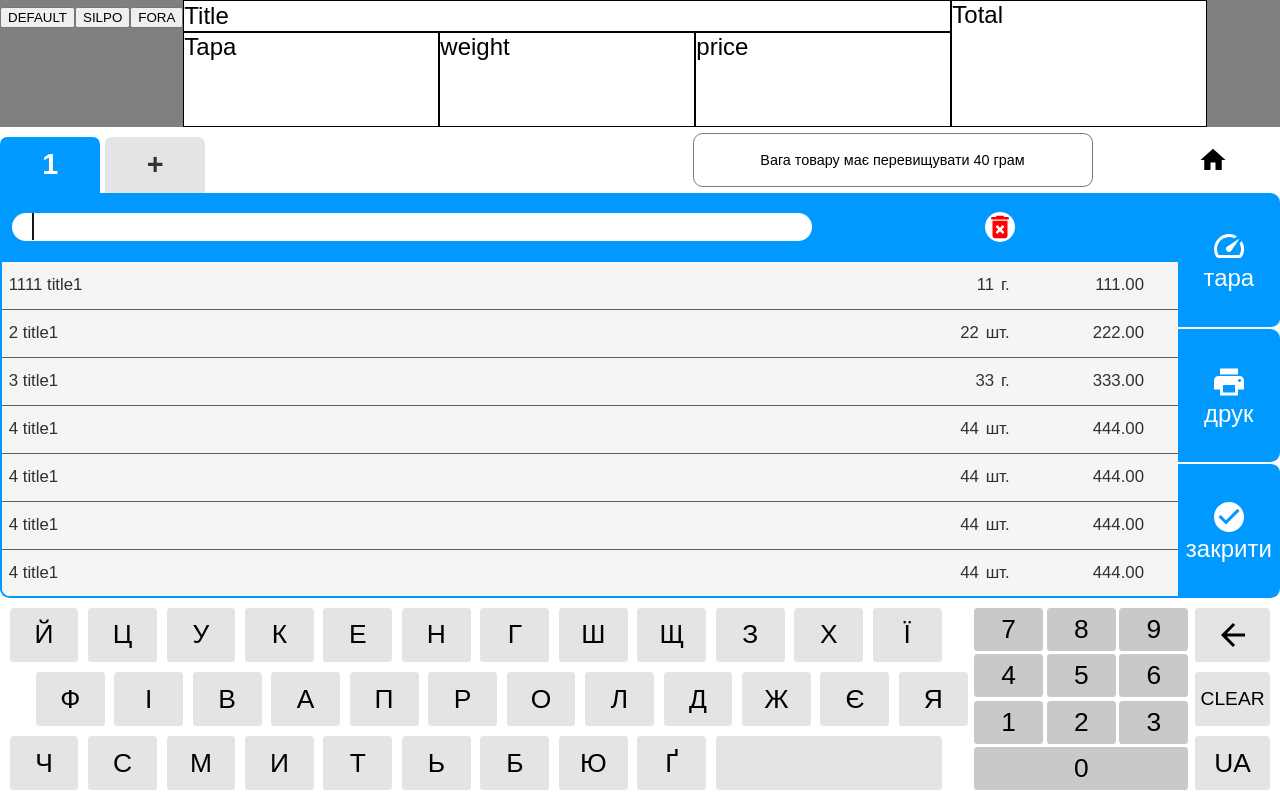
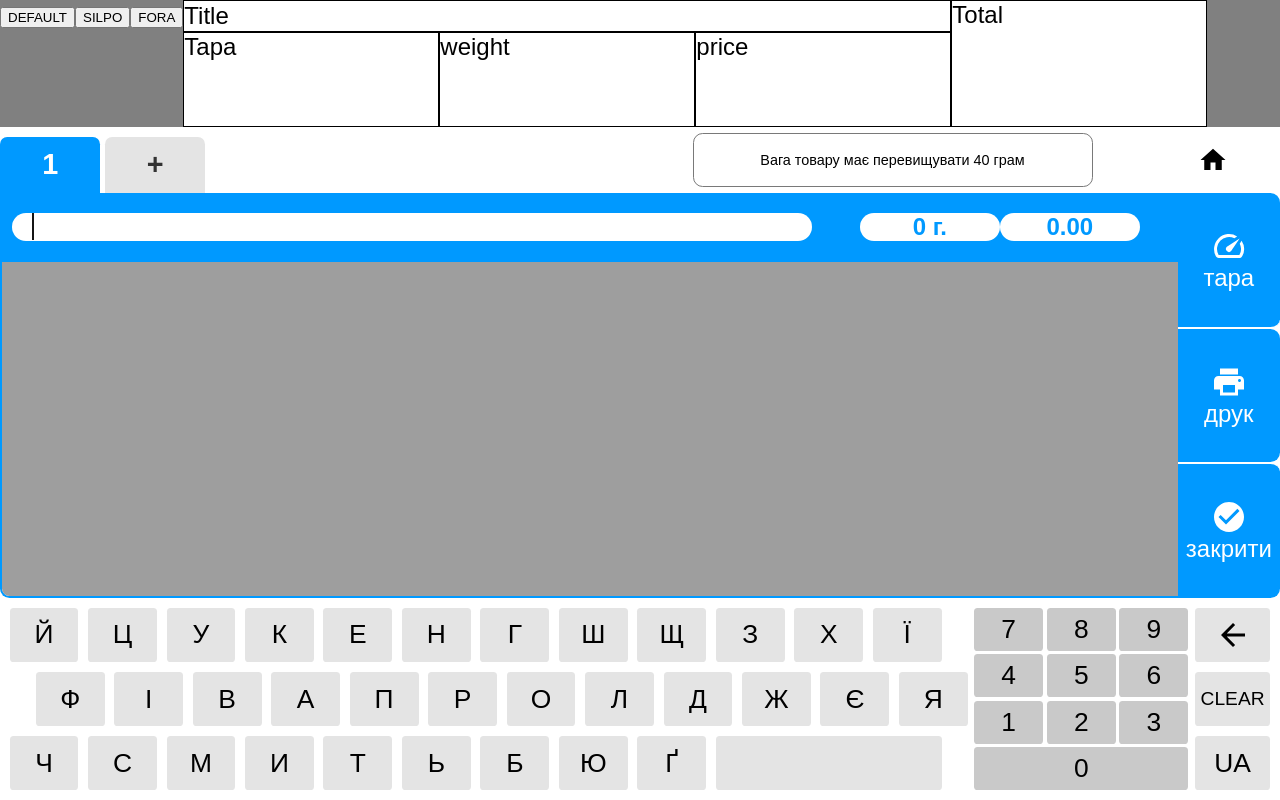
Before and after one commit to NeverSmileMan/testo, a React (Create React App) app: page / in a window 1280 px wide. Built offline with nearby package versions, Linux system fonts and the light colour scheme.

Commit message:
Try2 (#13)
* update all

* Update OrderInfo.tsx

* 1

* Update main.tsx

* update 2

* change interface Tab and add calc weight

* del con.log

Co-authored-by: tryguba <trigyba.oleg@gmail.com>

```diff
--- a/src/added.items.table/added.items.table.tsx
+++ b/src/added.items.table/added.items.table.tsx
@@ -44,6 +44,7 @@ export default function AddedItemsTable({ values, onClick, active }: any): React
 					addUnits={{ amount: item.type === 'ваговий' ? 'г.' : 'шт.' }}
 					active={active}
 					key={i}
+					onClick={onClick}
 				/>
 			))}
 		</div>
--- a/src/added.items.table/single.item.tsx
+++ b/src/added.items.table/single.item.tsx
@@ -19,6 +19,7 @@ interface Props {
 	active: Item | null;
 	changeRule: ChangeRule; //переназвать
 	addUnits: AddUnits;
+	onClick: any;
 }
 
 type ChangeRule = {
@@ -67,15 +68,19 @@ const useStyles = makeStyles((theme: Theme) =>
 	}),
 );
 
-export default function SingleItem({ item, columns, changeRule = {}, addUnits = {}, active }: Props): ReactElement {
+export default function SingleItem({ item, columns, changeRule = {}, addUnits = {}, active, onClick }: Props): ReactElement {
 	const classes = useStyles();
 
-	const onClick = useCallback(() => {
-		// триггер метода на удаление товара
-	}, [item]);
+	const onClick_ = useCallback(() => {
+		if (active === item) {
+			onClick(null);
+		} else {
+			onClick(item);
+		}
+	}, [item, active]);
 
 	return (
-		<div onClick={onClick} className={`${classes.row} ${active === item ? classes.row : ''}`}>
+		<div onClick={onClick_} className={`${classes.row} ${active === item ? classes.active : ''}`}>
 			{columns.map((i: keyof Item, index) => (
 				<div key={index} className={`${classes.font} ${index ? classes.nthCol : classes.firstCol}`}>
 					{/* значение */ changeRule[i] ? <span>{changeRule[i]}</span> : <span>{item[i]}</span>}
--- a/src/main.tsx
+++ b/src/main.tsx
@@ -8,13 +8,17 @@ import AddedItemsTable from './added.items.table/added.items.table';
 import Search from './searchPanel/search/Search';
 import OrderInfo from './searchPanel/orderInfo/OrderInfo';
 import ModalWindow from './functional-buttons/modal.wind/modal.wind';
-import {MAX_NUMBER_OF_TABS} from './tabs/Tabs';
-import {ITab} from './tabs/Tab';
+import { MAX_NUMBER_OF_TABS } from './tabs/Tabs';
+import {ActiveInputService} from './services/ActiveInputService';
 //---------plugs---------------
-import { values } from './plugs/added.items'
+import { ScalePlug } from './plugs/scale';
 //-----------------------------
 
-const useStyles = makeStyles((theme: Theme) => createStyles({
+
+
+
+const useStyles = makeStyles((theme: Theme) =>
+	createStyles({
 		header: {
 			width: '100%',
 			height: '14%',
@@ -55,91 +59,63 @@ const useStyles = makeStyles((theme: Theme) => createStyles({
 			height: '100%',
 			display: 'flex',
 		},
-}));
+	}),
+);
 
 export const MainContext = createContext({
 	modalType: '' as string | null,
-  setType: (val: string | null):any => {},
-  deleteTab: ()=>{},
-  addTab: (e: React.MouseEvent<HTMLDivElement>)=>{},
-  confirmClose: ()=>{},
-  tabs: [{tabNumber: 1} as ITab],
-  activeTab:'' as any,
-  setActive: (e: React.MouseEvent<HTMLDivElement>)=>{},
+	setType: (val: string | null): any => {},
+	deleteTab: () => {},
+	addTab: (e: React.MouseEvent<HTMLDivElement>) => {},
+	confirmClose: () => {},
+	setActiveTab: (val: any) => {},
+	addItem: (item: any) => true as boolean,
+	activeTab: '' as any,
 });
 
-
 export default function Main() {
-
 	const { tab, sideButtons, info, bodyWrap, body, header, searchPanel } = useStyles();
 	const [modalType, setModalType] = useState(null as string | null);
-  const setType = (type: string | null): any => () => setModalType(type)
+	const setType = (type: string | null): any => () => setModalType(type);
 
-  const [tabs, setTabs] = useState([{tabNumber: 1} as ITab])
-	const [activeTab, setActiveTab] = useState(0)
+	const [error, setError] = useState('');
 
-  const [chooseFreeNumber, setChooseFreeNumber] = useState(() => {
-		const arr = Array(MAX_NUMBER_OF_TABS).fill(false)
-		arr[0] = true
-		return arr
-	})
-  const setActive = useCallback((e: React.MouseEvent<HTMLDivElement>) => {
-		const activeEl = +(e.target as Element).id
-		setActiveTab(activeEl)
-	}, [tabs, activeTab])
-  const addTab = useCallback((e: React.MouseEvent<HTMLDivElement>) => {
-		const num = chooseFreeNumber.findIndex(item => !item) + 1
-		setChooseFreeNumber((prevState) => {
-			prevState[num - 1] = true;
-			return prevState
-		})
-		setTabs((prevState) => [...prevState, {tabNumber: num}])
-		setActiveTab(tabs.length)
+	const [
+		tabItems,
+		activeTab,
+		activeItem,
+		setActiveTab,
+		setActiveItem,
+		addItem,
+		deleteItem,
+		addTab,
+		deleteTab,
+	] = useTabs(setError, setModalType, ScalePlug);
 
-	}, [tabs, chooseFreeNumber])
-
-
-	const deleteTab = useCallback(() => {
-    console.log('1>', 'we a here')
-    if (tabs.length === 1) {
-			if (tabs[0].tabNumber === 1) return
-			else {
-				setChooseFreeNumber((prevState) => {
-					prevState[0] = true;
-					return prevState
-				})
-				setTabs((prevState) => [...prevState, {tabNumber: 1}] )
-			}
-		}
-		setChooseFreeNumber((prevState) => {
-			prevState[tabs[activeTab].tabNumber - 1] = false;
-			return prevState
-		})
-		setTabs((prevState) => prevState.filter((value, index) => index !== activeTab));
-    setActiveTab((prevTabNum) => prevTabNum ? prevTabNum - 1 : 0);
-	}, [tabs, activeTab])
-
-  const confirmClose =()=> {
+	const confirmClose = () => {
 		setType(null)();
-    deleteTab()
+		deleteTab();
 	};
 
 	return (
-    <MainContext.Provider value={{
+		<MainContext.Provider
+			value={{
 				modalType,
 				setType,
+				activeTab,
 				deleteTab,
 				addTab,
 				confirmClose,
-      activeTab,
-      tabs,
-      setActive}}>
+				addItem,
+				setActiveTab,
+			}}
+		>
 			<div className={header}>
 				<div className={tab}>
-          <Tabs />
+					<Tabs tabs={tabItems} />
 				</div>
 				<div className={info}>
-          <Hints error={false} />
+					<Hints error={false} /> {/** херня */}
 					<HomeButton />
 				</div>
 			</div>
@@ -147,9 +123,9 @@ export default function Main() {
 				<div className={body}>
 					<div className={searchPanel}>
 						<Search />
-            <OrderInfo />
+						<OrderInfo value={tabItems[activeTab].items} activeItem={activeItem} onClick={deleteItem} />
 					</div>
-          <AddedItemsTable values={values} onClick={'onClick' as any} active={null} />
+					<AddedItemsTable values={tabItems[activeTab].items} onClick={setActiveItem} active={activeItem} />
 				</div>
 				<div className={sideButtons}>
 					<GroupBtn />
@@ -157,5 +133,152 @@ export default function Main() {
 				{modalType && <ModalWindow />}
 			</div>
 		</MainContext.Provider>
-  )
+	);
 }
+
+
+
+
+
+
+
+
+
+
+
+
+
+export interface TabItems {
+	tabNumber: number;
+	tara: number;
+	items: AddedItem[];
+}
+
+interface Item {
+	code: string;
+	name: string;
+	price: number;
+	type: 'ваговий' | 'штучний'; //поменять?
+}
+interface AddedItem extends Item {
+	amount: number;
+	cost: number;
+}
+
+function useTabs(
+	setError: any,
+	setModal: any,
+	scaleService: any,
+): [
+	TabItems[],
+	number,
+	AddedItem | null,
+	React.Dispatch<React.SetStateAction<number>>,
+	React.Dispatch<React.SetStateAction<AddedItem | null>>,
+	(item: Item) => boolean,
+	() => void,
+	() => void,
+	() => void,
+] {
+	const [tabItems, setTabItems] = useState<TabItems[]>([
+		{
+			tabNumber: 1,
+			tara: -1,
+			items: [],
+		},
+	] as TabItems[]);
+	const [activeTab, setActiveTab] = useState<number>(0);
+	const [activeItem, setActiveItem] = useState<AddedItem | null>(null);
+	const [freeTabNumbers, setFreeTabNumbers] = useState(() => {
+		const arr = Array(MAX_NUMBER_OF_TABS).fill(false);
+		arr[0] = true;
+		return arr;
+	});
+
+	const addItem = useCallback(
+		(item: Item) => {
+			if (scaleService.checkStable()) {
+				const addedItem = { ...item } as AddedItem;
+
+				if (item.type === 'штучний') {
+					addedItem.amount = setModal('print'); //---------------------------- тут как?
+					return true;
+				}
+
+				if (item.type === 'ваговий' && scaleService.getItemWeight() > 40) {
+					scaleService.setTitle(item.name);
+					scaleService.setPrice(item.price);
+
+					addedItem.amount = scaleService.getItemWeight();
+					addedItem.cost = scaleService.getItemCost();
+
+					// setModal('print'); //---------------------------- тут как?
+
+					tabItems[activeTab].items.push(addedItem);
+					setTabItems([...tabItems]);
+          ActiveInputService.clear();
+					return true;
+				} else {
+					setError('Вага повинна перевищувати 40 грам');
+					return false;
+				}
+			}
+			return false;
+		},
+		[tabItems, activeTab],
+	);
+
+	const deleteItem = useCallback(() => {
+		tabItems[activeTab].items = tabItems[activeTab].items.filter((item) => item !== activeItem);
+		setTabItems([...tabItems]);
+		setActiveItem(null);
+	}, [tabItems, activeItem]);
+
+	const createOrder = useCallback(() => {}, []);
+	const closeOrder = useCallback(() => {}, []);
+
+	const setTara = useCallback(() => {}, []);
+	const getTara = useCallback(() => {}, []);
+	const print = useCallback(() => {}, []);
+	const close = useCallback(() => {}, []);
+
+  const addTab = useCallback(() => {
+    const num = freeTabNumbers.findIndex(item => !item) + 1
+    setFreeTabNumbers((prevState) => {
+      prevState[num - 1] = true;
+      return prevState
+    })
+    setTabItems((prevState) => [...prevState, {
+			tabNumber: num,
+			tara: -1,
+			items: [],
+		}])
+    setActiveTab(tabItems.length)
+  }, [tabItems, freeTabNumbers])
+
+  const deleteTab = useCallback(() => {
+    console.log('1>', 'we a here')
+    if (tabItems.length === 1) {
+      if (tabItems[0].tabNumber === 1) return
+      else {
+        setFreeTabNumbers((prevState) => {
+          prevState[0] = true;
+          return prevState
+        })
+        setTabItems((prevState) => [...prevState, {
+          tabNumber: 1,
+          tara: -1,
+          items: [],
+        }] )
+      }
+    }
+    setFreeTabNumbers((prevState) => {
+      prevState[tabItems[activeTab].tabNumber - 1] = false;
+      return prevState
+    })
+    setTabItems((prevState) => prevState.filter((value, index) => index !== activeTab));
+    setActiveTab((prevTabNum) => prevTabNum ? prevTabNum - 1 : 0);
+  }, [tabItems, activeTab])
+
+	return [tabItems, activeTab, activeItem, setActiveTab, setActiveItem, addItem, deleteItem, addTab, deleteTab];
+}
--- a/src/plugs/Tablo.tsx
+++ b/src/plugs/Tablo.tsx
@@ -52,7 +52,7 @@ export default function Tablo() {
   const [tara, setTara] = React.useState();
 const [title, setTitle] = React.useState();
 const [price, setPrice] = React.useState();
-const [weight, setWeight] = React.useState();
+const [weight, setWeight] = React.useState<any>();
 const [total, setTotal] = React.useState();
 
 ScalePlug.setFuncs( setTara, setTitle, setPrice, setWeight, setTotal);
@@ -72,9 +72,9 @@ ScalePlug.setFuncs( setTara, setTitle, setPrice, setWeight, setTotal);
         {tara}
         </div>
       </div>
-      <div className={classes.weight }>
+      <div className={classes.weight } onClick={()=>setWeight(Math.floor(Math.random()*100+41))}>
        weight
-        <div style={{fontSize: '25px', marginLeft: '25%'}}>
+        <div style={{fontSize: '25px', marginLeft: '25%'}} >
         {weight}
         </div>
       </div>
--- a/src/plugs/scale.ts
+++ b/src/plugs/scale.ts
@@ -37,13 +37,13 @@ export const ScalePlug = {
   },
 
   getItemWeight() {
-    const weight = Math.random()*100;
+    const weight = Math.floor(Math.random()*200)+40;
     this.setWeight(weight);
     return weight;
   },
 
   getItemCost() {
-    const total = Math.random()*100;
+    const total = Math.floor(Math.random()*1000);
     this.setTotal(total);
     return total;
   },
--- a/src/searchPanel/orderInfo/OrderInfo.tsx
+++ b/src/searchPanel/orderInfo/OrderInfo.tsx
@@ -1,6 +1,7 @@
-import React, { useState } from 'react';
-import { makeStyles, Theme } from '@material-ui/core/styles';
+import React, {useState} from 'react';
+import {makeStyles, Theme} from '@material-ui/core/styles';
 import DeleteForeverIcon from '@material-ui/icons/DeleteForever';
+
 
 const useStyles = makeStyles((theme: Theme) => ({
 	'order-info': {
@@ -35,21 +36,31 @@ const useStyles = makeStyles((theme: Theme) => ({
 	}
 }));
 
-function OrderInfo() {
+function OrderInfo(props: any) {
 	const classes = useStyles();
-    const [state, setState] = useState(true);
+	const calc = React.useCallback((data: string) => {
+		let w: any = [];
+		let x: any;
+		if (props.value.length) props.value.forEach((item: any) => w.push(item[data]));
+		if (props.value.length) x = w.reduce((acc: any, cur: any) => acc + cur);
+		return x;
+	}, [props])
+
 
 	return (
-        <div className={classes['order-info']} onClick={() => setState(state => !state)}>
-            {state ?
-
-                <div className={classes['delete-icon']}>
+		<div className={classes['order-info']}>
+			{props.activeItem ?
+				<div className={classes['delete-icon']} onClick={props.onClick}>
 					<DeleteForeverIcon fontSize='small'/>
 				</div> :
-
+				<>
 					<div className={classes.total}>
-                    100,00
+						{props.value.length ? <>{calc('amount')}</> : <>{(0)}</>}  г.
 					</div>
+					<div className={classes.total}>
+						{props.value.length ? <>{calc('cost').toFixed(2)}</> : <>{(0).toFixed(2)}</>}
+					</div>
+				</>
 			}
 		</div>
 	);
--- a/src/tabs/Tab.tsx
+++ b/src/tabs/Tab.tsx
@@ -1,34 +1,12 @@
-import React, {FC, useState} from "react";
+import React, {FC} from "react";
 import {makeStyles} from "@material-ui/styles";
 import {MAX_NUMBER_OF_TABS} from "./Tabs";
 import {createStyles, Theme} from "@material-ui/core/";
-
-enum ItemType {
-	WEIGHT,
-	PIECE,
-}
-
-export interface Item {
-	plu: number;
-	name: string;
-	price: number;
-	type: ItemType;
-}
-
-export interface ITab {
-	tabNumber: number;
-	tara?: number;
-	addItem?: (value: Item) => void;
-	deleteItem?: (value: Item) => void;
-	getTotal?: () => number;
-	getTara?: () => number;
-	active?: boolean
-}
-
+import {TabItems} from "../main";
 
 interface PropsTab {
-	tab: ITab;
-	setActive?: (e: any) => void;
+	tab: TabItems;
+	setActive: (val: number) => void;
 	active: boolean
 	index: number
 }
@@ -57,28 +35,10 @@ const styles = makeStyles((theme: Theme) => createStyles({
 
 const Tab: FC<PropsTab> = ({tab, setActive, active, index}) => {
 
-	const [number, setNumber] = useState(tab.tabNumber)
-	const [tara, setTara] = useState(0)
-	const [items, setItems] = useState([{}]) // список товарів
-	const [selectedItem, setSelectedItem] = useState({}) //вибраний товар
 	const {tab_style, tab_active} = styles()
 
-	const addItem = (item: Item) => {
-	}
-	const deleteItem = (item: Item) => {
-	}
-	const getTotal = () => {
-	}
-	const createOrderNumber = () => {
-	}
-	const closeOrder = () => {
-
-	}
-	const getTara = () => {
-	}
-
 	return <div id={`${index}`}
-	            onClick={setActive}
+	            onClick={()=>setActive(index)}
 	            className={`${tab_style} ${active ? tab_active : ''}`}>
 		{tab.tabNumber}
 	</div>
--- a/src/tabs/Tabs.tsx
+++ b/src/tabs/Tabs.tsx
@@ -1,7 +1,7 @@
-import React, {FC, useCallback, useState, useContext} from "react";
+import React, {useContext} from "react";
 import Tab from "./Tab";
 import {makeStyles} from "@material-ui/styles";
-import {MainContext} from '../main';
+import {MainContext, TabItems} from '../main';
 
 export const MAX_NUMBER_OF_TABS = 6;
 
@@ -29,15 +29,16 @@ const styles = makeStyles({
 	}
 })
 
-const Tabs: FC = () => {
+function Tabs({tabs}: any) {
 
-	const {addTab, setActive, tabs, activeTab} = useContext(MainContext)
+	const {addTab, setActiveTab, activeTab} = useContext(MainContext)
+
 	const {header_tabs, tab} = styles()
-	const viewTabs = tabs.map((tab, index) => <Tab setActive={setActive}
-	                                               tab={tab}
-	                                               index={index}
-	                                               active={activeTab === index}
-	                                               key={index}/>
+	const viewTabs = tabs.map((tab: TabItems, index: number) => <Tab setActive={setActiveTab}
+	                                                            tab={tab}
+	                                                            index={index}
+	                                                            active={activeTab === index}
+	                                                            key={index}/>
 	)
 	return (
 		<div className={header_tabs}>
@@ -48,4 +49,5 @@ const Tabs: FC = () => {
 		</div>
 	)
 }
+
 export default Tabs;
```
Also changed, not shown: src/searchPanel/search/List.tsx (+10 -3 lines), src/searchPanel/search/itemsData.ts (+51 -51 lines). Lines whose indentation alone changed are shown as unchanged.
